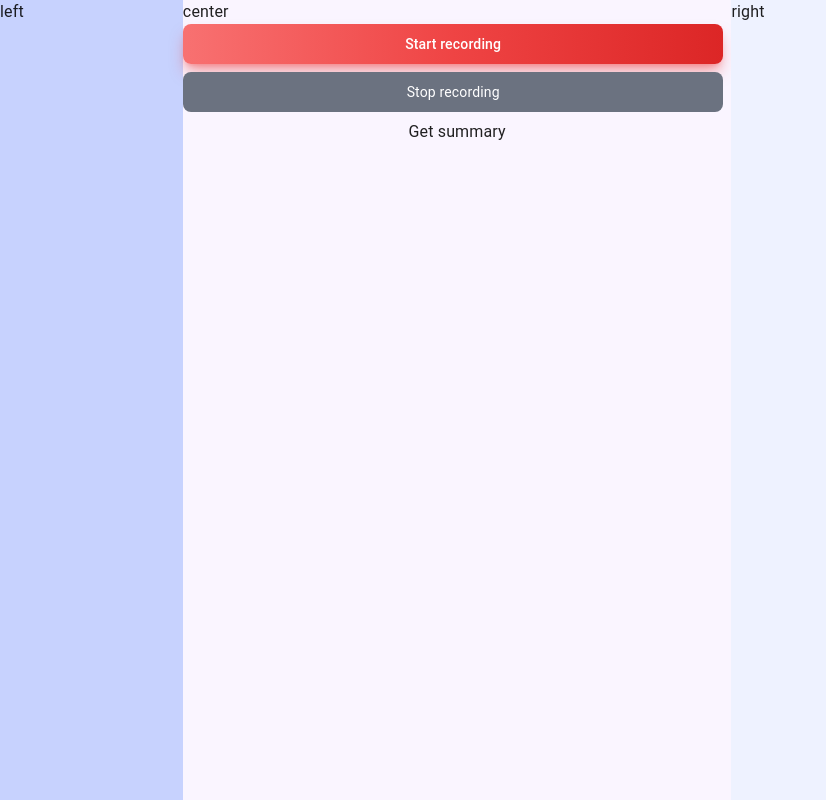
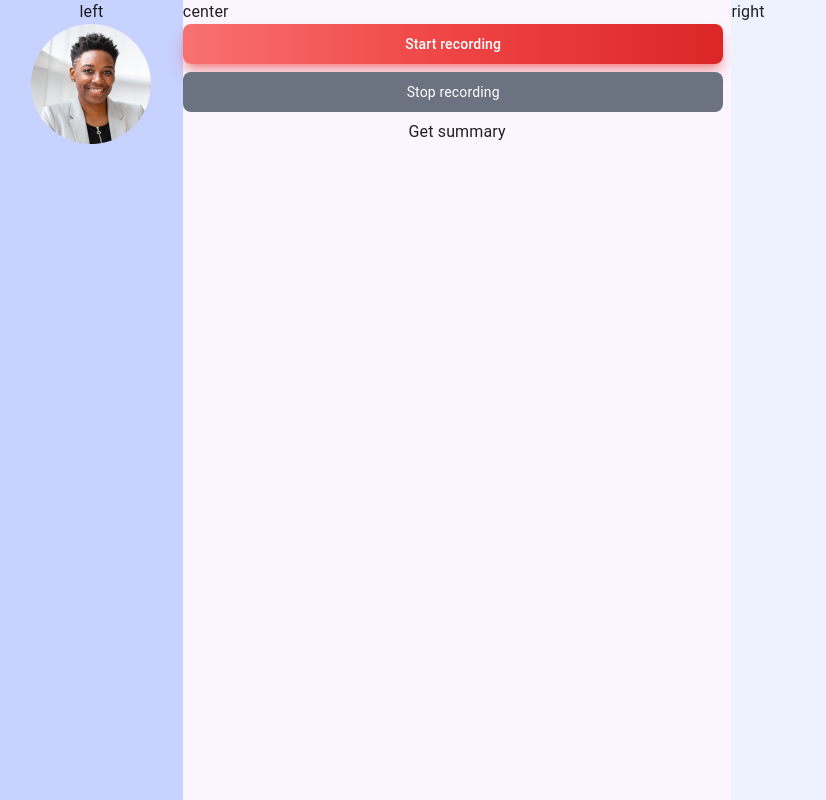
Before and after one commit to sjohns21/ina, a Next.js app: page / in a window 1280 px wide. Shown: the whole page, without its empty margins (0-826 px from the left). Built offline with nearby package versions, Linux system fonts and the light colour scheme; no server answers.

Commit message:
doc image

```diff
--- a/pages/index.tsx
+++ b/pages/index.tsx
@@ -1,6 +1,8 @@
 import RecordAudio from "@/components/RecordAudio";
 import { useState } from "react";
 import React from "react";
+import Image from "next/image";
+import doctor from "../public/doctor.png";
 
 const IndexPage = () => {
   const [transcript, setTranscript] = useState("");
@@ -12,8 +14,9 @@ const IndexPage = () => {
   };
   return (
     <div className="flex h-full">
-      <div className="flex flex-col bg-indigo-200 w-2/12 h-full">
+      <div className="flex flex-col bg-indigo-200 w-2/12 h-full items-center">
         <div className="">left</div>
+        <Image src={doctor} alt={"doctor"} width={120} />
       </div>
       <div className="flex flex-col bg-purple-50 w-1/2 h-full">
         <div>
```
Also changed, not shown: public/doctor.png (added).
